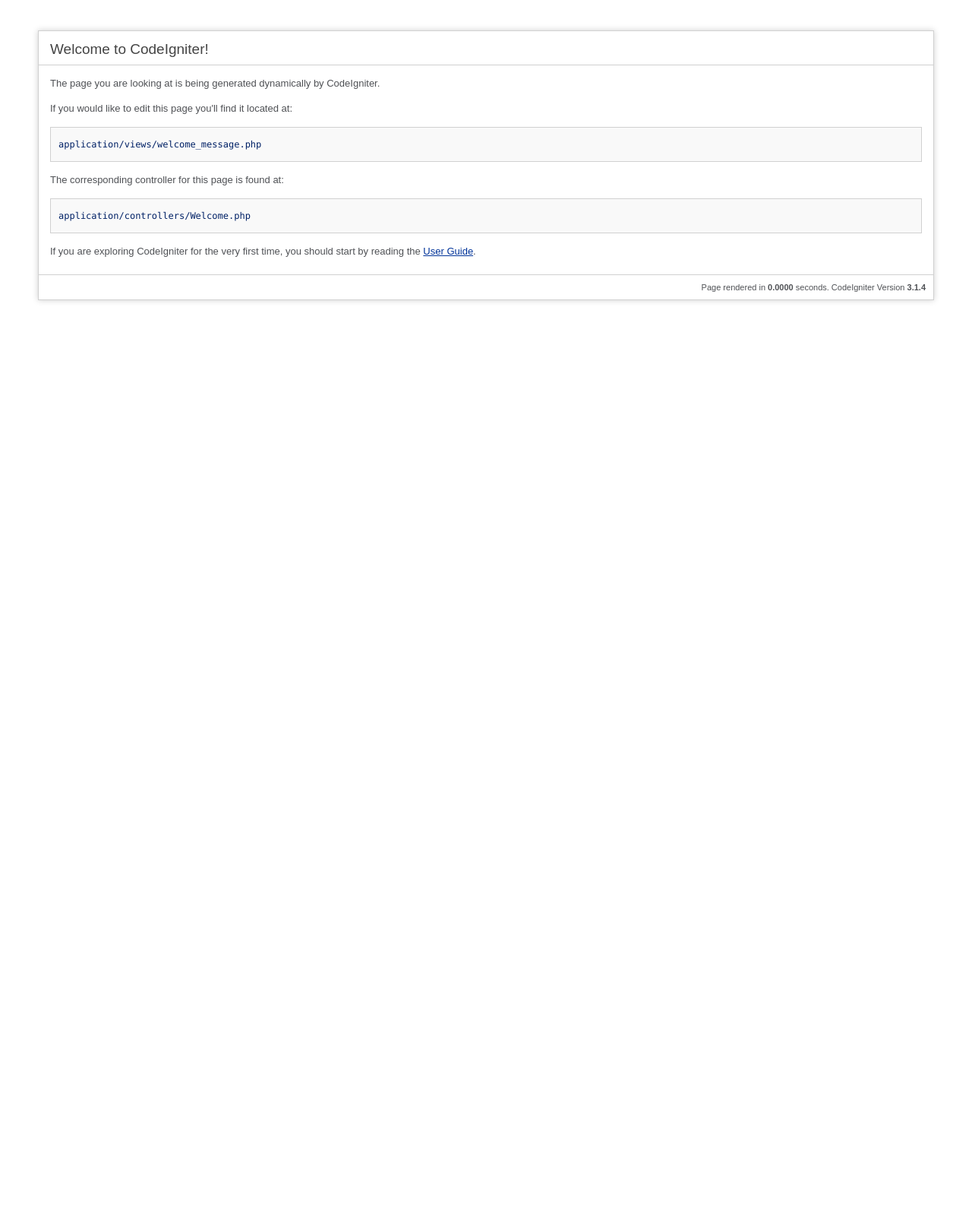
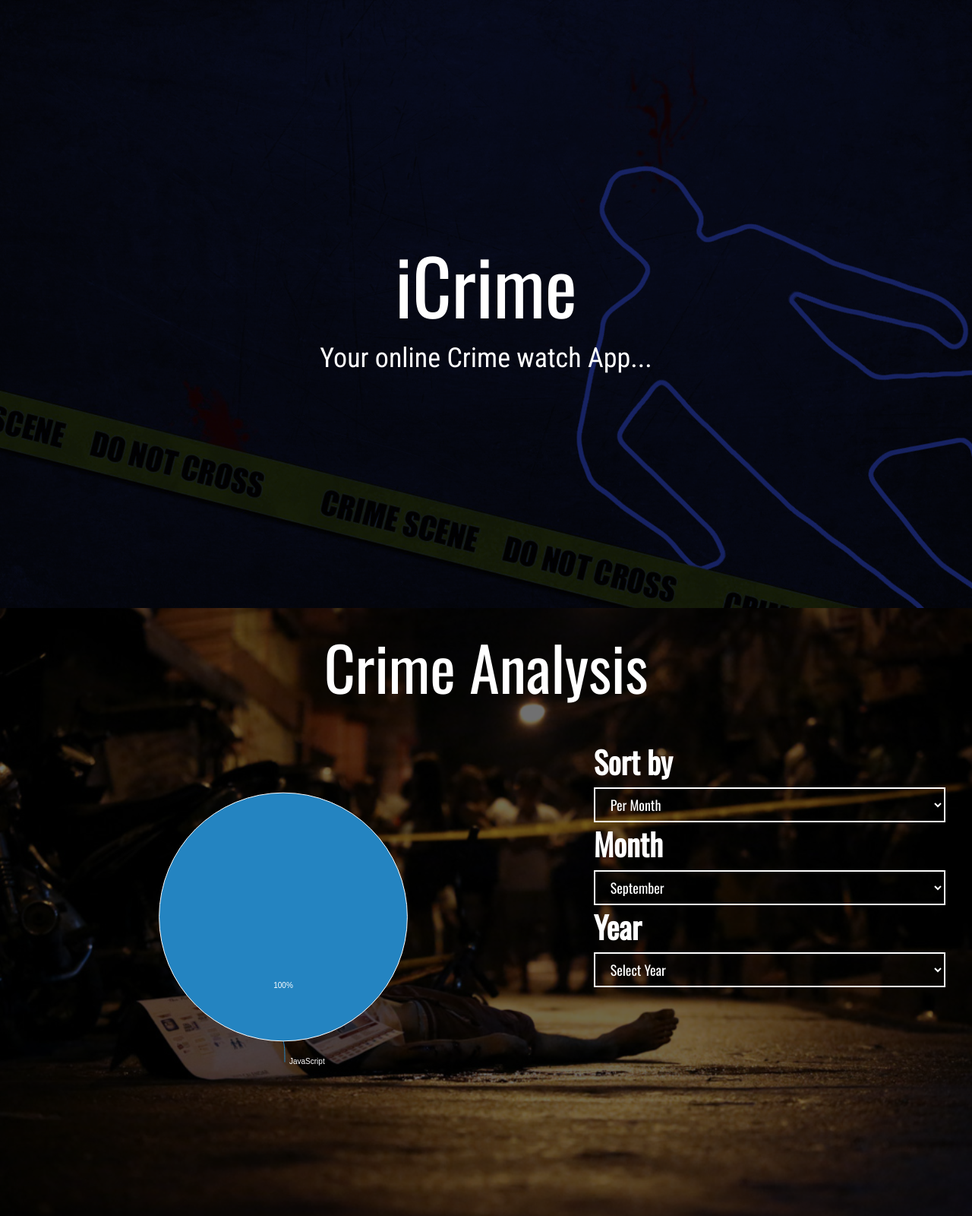
Before and after one commit to icrime2k17/icrimeweb, a CodeIgniter app: page /database/ in a window 1280 px wide. Shown: the whole page at 76% size. Before the commit the page ends 398 px from the top, so only its background shows below. Run offline with CodeIgniter, Linux system fonts and the light colour scheme; data that the repository does not hold is empty; some libraries are stand-ins or nearby versions.

Commit message:
homepage components

```diff
--- a/application/controllers/Welcome.php
+++ b/application/controllers/Welcome.php
@@ -3,23 +3,37 @@ defined('BASEPATH') OR exit('No direct script access allowed');
 
 class Welcome extends CI_Controller {
 
-	/**
-	 * Index Page for this controller.
-	 *
-	 * Maps to the following URL
-	 * 		http://example.com/index.php/welcome
-	 *	- or -
-	 * 		http://example.com/index.php/welcome/index
-	 *	- or -
-	 * Since this controller is set as the default controller in
-	 * config/routes.php, it's displayed at http://example.com/
-	 *
-	 * So any other public methods not prefixed with an underscore will
-	 * map to /index.php/welcome/<method_name>
-	 * @see https://codeigniter.com/user_guide/general/urls.html
-	 */
-	public function index()
-	{
-		$this->load->view('welcome_message');
-	}
+    public function __construct()
+    {
+        parent::__construct();
+        $this->load->helper('url');
+        $this->load->model('WelcomeModel','model');
+    }
+
+    public function index()
+    {
+        $data = array();
+        $data['current_month'] = date('m');
+        $data['years'] = $this->BuildBlotterYears();
+        $this->load->view('welcome_message',$data);
+    }
+
+    public function BuildBlotterYears()
+    {
+        $options = '<option value="">Select Year</option>';
+        $current_year = date('Y');
+        $years = $this->model->GetBlotterYears();
+        foreach ($years->result() as $y)
+        {
+            if($current_year == $y->years)
+            {
+                $options .= '<option value="'.$y->years.'" selected>'.$y->years.'</option>';
+            }
+            else
+            {
+                $options .= '<option value="'.$y->years.'">'.$y->years.'</option>';
+            }
+        }
+        return $options;
+    }
 }
--- /dev/null
+++ b/application/models/WelcomeModel.php
@@ -0,0 +1,26 @@
+<?php
+Class WelcomeModel extends CI_Model {
+
+    Public function __construct() {
+        parent::__construct();
+        $this->pdo = $this->load->database('pdo', true);
+    }
+
+    public function GetBlotterYears() {
+        try
+        {
+            $sql = "SELECT DISTINCT(YEAR(date_of_incident)) as years
+                    FROM blotter
+                    WHERE enabled = 1
+                    ORDER BY years DESC";
+            $stmt = $this->pdo->query($sql);
+            return $stmt;
+        }
+        catch (Exception $ex)
+        {
+            echo $ex;
+            exit;
+        }
+    }
+}
+?>
--- a/application/views/welcome_message.php
+++ b/application/views/welcome_message.php
@@ -1,89 +1,99 @@
-<?php
-defined('BASEPATH') OR exit('No direct script access allowed');
-?><!DOCTYPE html>
-<html lang="en">
+<!DOCTYPE html>
+<html lang = "en">
     <head>
-	<meta charset="utf-8">
-	<title>Welcome to CodeIgniter</title>
+       <meta charset = "utf-8">
+       <title>iCrime</title>
+       <link rel = "stylesheet" type = "text/css" href = "<?php echo base_url(); ?>css/bootstrap.min.css">
+       <!--<link href="https://maxcdn.bootstrapcdn.com/font-awesome/4.7.0/css/font-awesome.min.css" rel="stylesheet" integrity="sha384-wvfXpqpZZVQGK6TAh5PVlGOfQNHSoD2xbE+QkPxCAFlNEevoEH3Sl0sibVcOQVnN" crossorigin="anonymous">-->
+       <link rel = "stylesheet" type = "text/css" href = "<?php echo base_url(); ?>css/frontstyle.css">
+       <link rel = "stylesheet" type = "text/css" href = "<?php echo base_url(); ?>css/frontstylemediaquery.css">
+       <link href="https://fonts.googleapis.com/css?family=Oswald|Roboto+Condensed" rel="stylesheet">
+       <script type = 'text/javascript' src = "<?php echo base_url();?>js/jquery-1.11.3.js"></script>
+       <script type = 'text/javascript' src = "<?php echo base_url();?>js/bootstrap.min.js"></script>
+       <script type = 'text/javascript' src = "<?php echo base_url();?>js/jquery.scrollify.min.js"></script>
+       <script type = 'text/javascript' src = "<?php echo base_url();?>js/scrollreveal.min.js"></script>
+       <script src="//cdnjs.cloudflare.com/ajax/libs/d3/4.7.2/d3.min.js"></script>
+       <script type = 'text/javascript' src = "<?php echo base_url();?>js/d3pie.min.js"></script>
+       <script type = 'text/javascript' src = "<?php echo base_url();?>js/frontscript.js"></script>
 
-	<style type="text/css">
-
-	::selection { background-color: #E13300; color: white; }
-	::-moz-selection { background-color: #E13300; color: white; }
-
-	body {
-		background-color: #fff;
-		margin: 40px;
-		font: 13px/20px normal Helvetica, Arial, sans-serif;
-		color: #4F5155;
-	}
-
-	a {
-		color: #003399;
-		background-color: transparent;
-		font-weight: normal;
-	}
-
-	h1 {
-		color: #444;
-		background-color: transparent;
-		border-bottom: 1px solid #D0D0D0;
-		font-size: 19px;
-		font-weight: normal;
-		margin: 0 0 14px 0;
-		padding: 14px 15px 10px 15px;
-	}
-
-	code {
-		font-family: Consolas, Monaco, Courier New, Courier, monospace;
-		font-size: 12px;
-		background-color: #f9f9f9;
-		border: 1px solid #D0D0D0;
-		color: #002166;
-		display: block;
-		margin: 14px 0 14px 0;
-		padding: 12px 10px 12px 10px;
-	}
-
-	#body {
-		margin: 0 15px 0 15px;
-	}
-
-	p.footer {
-		text-align: right;
-		font-size: 11px;
-		border-top: 1px solid #D0D0D0;
-		line-height: 32px;
-		padding: 0 10px 0 10px;
-		margin: 20px 0 0 0;
-	}
-
-	#container {
-		margin: 10px;
-		border: 1px solid #D0D0D0;
-		box-shadow: 0 0 8px #D0D0D0;
-	}
-	</style>
     </head>
     <body>
-
-<div id="container">
-	<h1>Welcome to CodeIgniter!</h1>
-
-	<div id="body">
-		<p>The page you are looking at is being generated dynamically by CodeIgniter.</p>
-
-		<p>If you would like to edit this page you'll find it located at:</p>
-		<code>application/views/welcome_message.php</code>
-
-		<p>The corresponding controller for this page is found at:</p>
-		<code>application/controllers/Welcome.php</code>
-
-		<p>If you are exploring CodeIgniter for the very first time, you should start by reading the <a href="user_guide/">User Guide</a>.</p>
+        <div class="main-section section-home" data-section-name="home">
+            <div class="toner">
             </div>
-
-	<p class="footer">Page rendered in <strong>{elapsed_time}</strong> seconds. <?php echo  (ENVIRONMENT === 'development') ?  'CodeIgniter Version <strong>' . CI_VERSION . '</strong>' : '' ?></p>
+            <div class="welcome-text">
+                <span class="welcome-big reveal700">
+                    iCrime
+                </span>
+                <span class="welcome-small reveal1000">
+                    Your online Crime watch App...
+                </span>
             </div>
-
+        </div>
+        <div class="main-section section-analysis" data-section-name="analysis">
+            <div class="toner">
+            </div>
+            <div class="header-text reveal1000">
+                <span class="welcome-big">
+                    Crime Analysis
+                </span>
+            </div>
+            <div class="col-xs-12 col-sm-12 col-md-7">
+                <div id="myPie" class="reveal1000">
+                </div>
+            </div>
+            <div class="col-xs-12 col-sm-12 col-md-5">
+                <div class="sub-header-text reveal1200">
+                    <div class="no-gutter form-group-lg col-xs-12">
+                        <label>Sort by</label>
+                        <select class="form-control" id="sort_selector">
+                            <option value="1">Per Day</option>
+                            <option value="2">Per Week</option>
+                            <option value="3" selected>Per Month</option>
+                            <option value="4">Per Year</option>
+                        </select>
+                    </div>
+                    <div class="no-gutter form-group-lg col-xs-12 month-holder">
+                        <label>Month</label>
+                        <select class="form-control" id="month_selector">
+                            <option value="1">January</option>
+                            <option value="2">February</option>
+                            <option value="3">March</option>
+                            <option value="4">April</option>
+                            <option value="5">May</option>
+                            <option value="6">June</option>
+                            <option value="7">July</option>
+                            <option value="8">August</option>
+                            <option value="9">September</option>
+                            <option value="10">October</option>
+                            <option value="11">November</option>
+                            <option value="12">December</option>
+                        </select>
+                    </div>
+                    <div class="no-gutter form-group-lg col-xs-12 year-holder">
+                        <label>Year</label>
+                        <select class="form-control" id="year_selector">
+                            <?php echo $years; ?>
+                        </select>
+                    </div>
+                    <div class="no-gutter form-group-lg col-xs-12 day-holder">
+                        <label>Day</label>
+                        <input type="date" class="form-control" id="day_selector">
+                    </div>
+                    <div class="no-gutter form-group-lg col-xs-12 week-holder">
+                        <label>Week</label>
+                        <input type="week" class="form-control" id="week_selector">
+                    </div>
+                </div>
+            </div>
+        </div>
+        <script>
+            var current_month = parseInt("<?php echo $current_month; ?>");
+            $("#month_selector").val(current_month);
+            $(".day-holder").hide();
+            $(".week-holder").hide();
+            $(".month-holder").show();
+            $(".year-holder").show();
+        </script>
     </body>
 </html>
--- /dev/null
+++ b/css/frontstyle.css
@@ -0,0 +1,130 @@
+h1
+{
+    margin-bottom: 15px;
+    font-family: 'Oswald', sans-serif;
+    color: #243852;
+}
+
+h3
+{
+    font-family: 'Oswald', sans-serif;
+    color: #243852;
+}
+
+body
+{
+    font-family: 'Roboto Condensed', sans-serif;
+}
+
+.welcome-text
+{
+    position: absolute;
+    top: 50%;
+    left: 50%;
+    transform: translate(-50%,-50%);
+}
+
+.welcome-text span
+{
+    display: block;
+    text-align: center;
+    color: #fff;
+}
+
+.welcome-text .welcome-big
+{
+    font-family: 'Oswald', sans-serif;
+    font-size: 100px;
+}
+
+.welcome-text .welcome-small
+{
+    font-size: 36px;
+}
+
+.main-section
+{
+    min-height: 100vh;
+    height: auto !important;
+}
+
+.section-home
+{
+    background: url(/images/bg1.jpg) center center no-repeat;
+    background-size: cover;
+    background-color: rgb(24, 37, 107);
+    background-blend-mode: multiply;
+}
+
+.section-home .toner
+{
+    background: rgba(2, 6, 58, 0.5);
+}
+
+.section-analysis
+{
+    background: url(/images/bg2.jpg) center center no-repeat;
+    background-size: cover;
+    background-color: rgb(112, 112, 113);
+    background-blend-mode: multiply;
+}
+
+.header-text
+{
+    padding: 20px;
+    text-align: center;
+    display: block;
+    font-family: 'Oswald', sans-serif;
+    font-size: 80px;
+    color: #fff;
+}
+
+.sub-header-text
+{
+    padding: 20px;
+    text-align: left;
+    display: block;
+    font-family: 'Oswald', sans-serif;
+    font-size: 40px;
+    color: #fff;
+}
+
+.sub-header-text input, .sub-header-text select
+{
+    background: none !important;
+    color: #fff !important;
+    border: 2px solid;
+    border-radius: 0 !important;
+}
+
+.form-group-lg .form-control
+{
+    padding: 5px 16px !important;
+}
+
+.sub-header-text select option
+{
+    background: #000;
+}
+
+#myPie svg
+{
+    margin: 0 auto;
+    display: block;
+}
+
+#myPie svg text
+{
+    fill: #fff !important;
+}
+
+.no-gutter
+{
+    padding-left: 0;
+    padding-right: 0;
+}
+
+.hideme
+{
+    display: none;
+}
--- a/js/script.js
+++ b/js/script.js
@@ -1,8 +1,3 @@
-/*
- * @Author: Jethro A. Acosta
- * June 21, 2017
- */
-
 $(document).ready(function()
 {
     $('.add-app-user').click(function(){
```
Also changed, not shown: js/frontscript.js (+88 -1 lines), css/frontstylemediaquery.css (added), images/bg1.jpg (added), images/bg2.jpg (added), images/bg3.jpg (added). Lines whose indentation alone changed are shown as unchanged.
